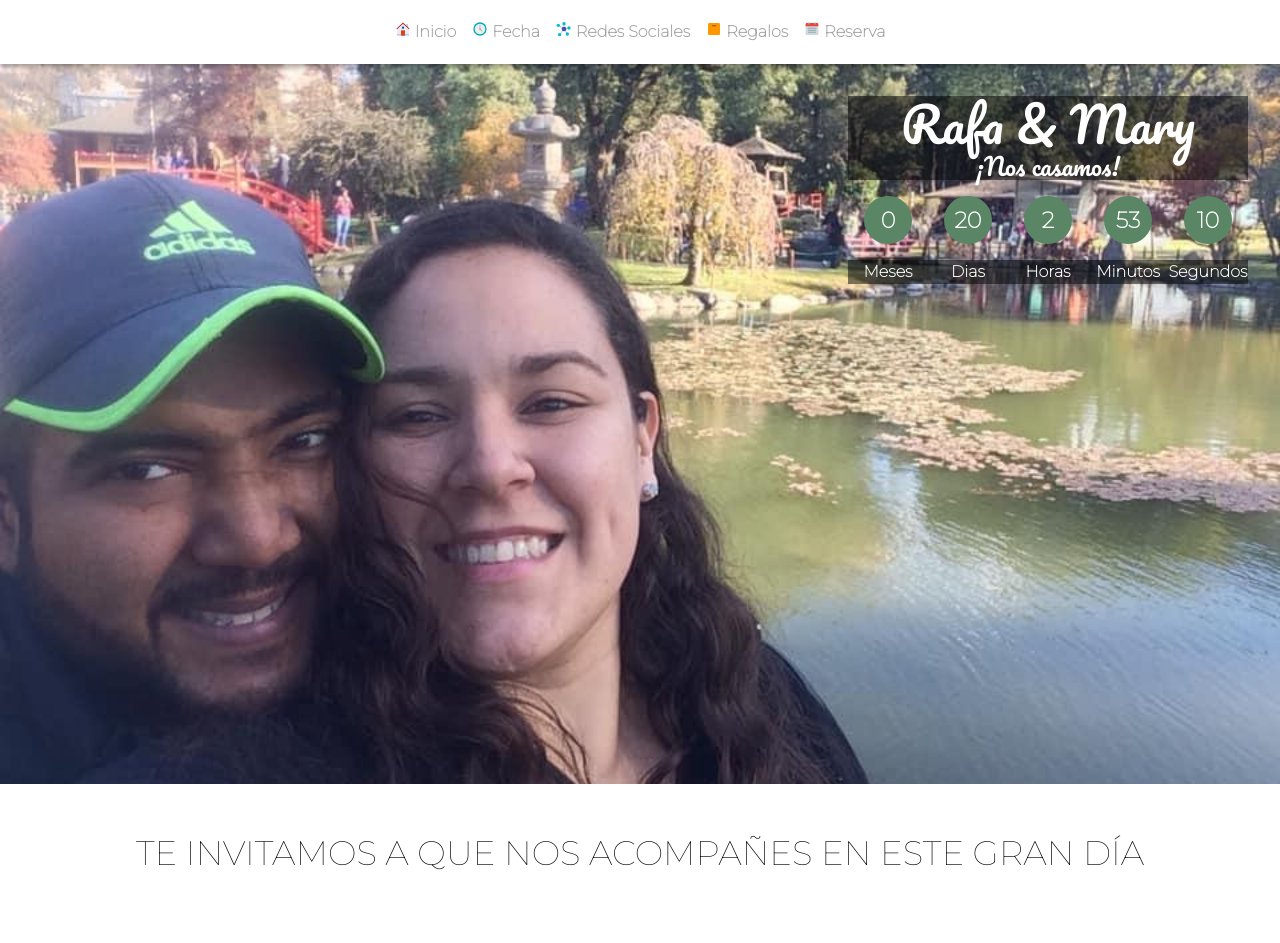
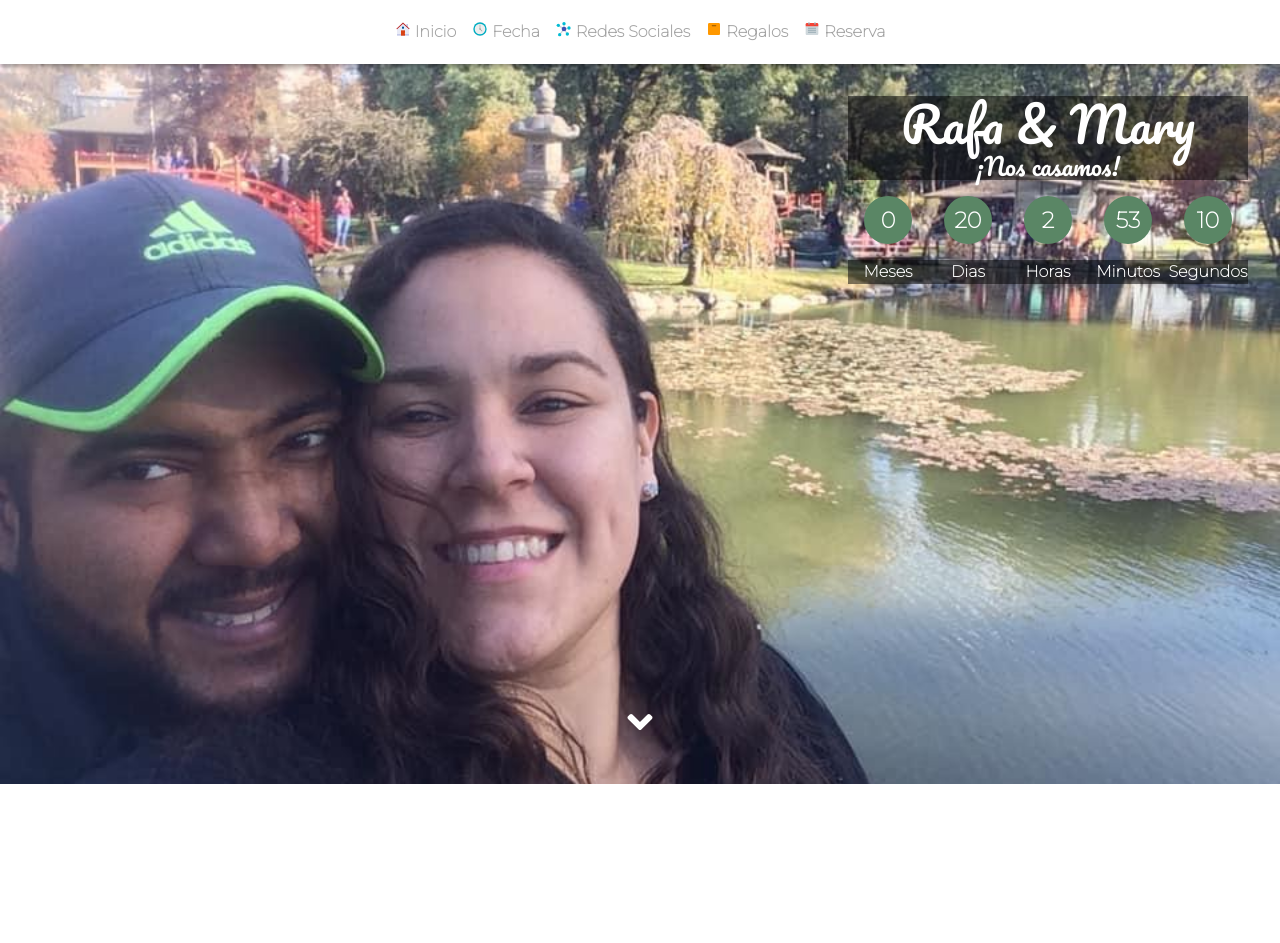
Before and after one commit to Codereggs/webPageMatrimonial, a React (Create React App) app: page / in a window 1280 px wide. Shown: the top 943 px of the page. Built offline with nearby package versions, Linux system fonts and the light colour scheme.

Commit message:
fixing css details and fix link scroll behavior

```diff
--- a/src/App.css
+++ b/src/App.css
@@ -1,5 +1,5 @@
 .inicio {
-  height: 90vh;
+  min-height: 80vh;
   background-image: url(./Assets/rafamary.jpg);
   background-size: cover;
   background-repeat: no-repeat;
@@ -8,7 +8,7 @@
   display: flex;
   flex-direction: column;
   align-items: center;
-  justify-content: flex-start;
+  justify-content: space-between;
 }
 
 .inicioData {
@@ -28,6 +28,20 @@
   margin: 0;
 }
 
+.dArrow {
+  font-size: 2.5em;
+  align-self: center;
+  color: #fff;
+  font-family: "Monserrat";
+  margin-bottom: 2rem;
+}
+
+.dArrowLink:visited {
+  opacity: 1;
+}
+.dArrowLink:active {
+  opacity: 0.5;
+}
 /*----Temporizador----*/
 .temporizador {
   display: flex;
@@ -51,6 +65,8 @@
   .inicio {
     background-position: 0rem -10rem;
     align-items: flex-end;
+    justify-content: space-between;
+    min-height: 90vh;
   }
   .inicioData {
     margin-right: 2rem;
@@ -66,6 +82,10 @@
     margin: 0;
   }
 
+  .dArrow:hover {
+    opacity: 0.5;
+  }
+
   /*----Temporizador----*/
   .tempObj {
     margin: 1rem;
--- a/src/Components/Fecha.js
+++ b/src/Components/Fecha.js
@@ -10,7 +10,11 @@ const Fecha = () => {
       <Typography
         variant={"h4"}
         align="center"
-        style={{ marginTop: "3rem", fontFamily: "Montserrat" }}
+        style={{
+          marginTop: "3rem",
+          fontFamily: "Montserrat",
+          paddingTop: "110px",
+        }}
       >
         TE INVITAMOS A QUE NOS ACOMPAÑES EN ESTE GRAN DÍA
       </Typography>
@@ -21,7 +25,7 @@ const Fecha = () => {
         localidad="Parroquia Santa María"
         fecha="11 de Diciembre - 17 hrs."
         direccion="Av. La Plata 286"
-        gmapsdir="https://www.google.com.ar/maps/place/Av.+La+Plata+216,+C1184+CABA/@-34.6174151,-58.4306926,17z/data=!3m1!4b1!4m5!3m4!1s0x95bcca44cd2766a3:0xda5dc172cdf60528!8m2!3d-34.6174195!4d-58.4285039"
+        gmapsdir="https://www.google.com.ar/maps/place/Av.+La+Plata+286,+C1184+CABA/@-34.6180872,-58.4287399,19z/data=!3m1!4b1!4m5!3m4!1s0x95bcca5b28d8c90d:0xa4bf84b58531c4b0!8m2!3d-34.6180883!4d-58.4281927"
         whatsappdir="https://api.whatsapp.com/send?phone=541127601029&text=Hola!%20Felicidades%20por%20el%20compromiso,%20gracias%20por%20invitarme%20a%20la%20boda,%20te%20confirmo%20mi%20asistencia%20el%2011%20de%20Diciembre,%20para%20compartir%20con%20ustedes%20este%20momento%20tan%20especial."
       />
       <FechaCards
--- a/src/Components/Inicio.js
+++ b/src/Components/Inicio.js
@@ -1,5 +1,6 @@
-import { Typography } from "@mui/material";
+import { Link, Typography } from "@mui/material";
 import { Temporizador } from "./ReactTemporizador";
+import { FaAngleDown } from "react-icons/fa";
 
 const Inicio = () => {
   const style = { backgroundColor: "rgba(0,0,0, 0.5)" };
@@ -15,6 +16,20 @@ const Inicio = () => {
         </Typography>
         <Temporizador />
       </div>
+      <div className="dArrow">
+        <Link
+          onClick={() => {
+            document
+              .getElementById("fecha")
+              .scrollIntoView({ behavior: "smooth" });
+          }}
+          underline="none"
+          className="dArrowLink"
+          color="#fff"
+        >
+          <FaAngleDown />
+        </Link>
+      </div>
     </div>
   );
 };
--- a/src/Components/Nav.js
+++ b/src/Components/Nav.js
@@ -50,7 +50,7 @@ export default function NavBar() {
           <Link
             onClick={() => {
               document
-                .getElementById("inicio")
+                .getElementById("toolbar")
                 .scrollIntoView({ behavior: "smooth" });
             }}
             component="button"
@@ -129,7 +129,7 @@ export default function NavBar() {
           </Link>
         </Toolbar>
       </AppBar>
-      <Toolbar />
+      <Toolbar id="toolbar" />
     </Box>
   );
 }
--- a/src/Components/Regalos.css
+++ b/src/Components/Regalos.css
@@ -3,11 +3,10 @@
   display: flex;
   flex-direction: column;
   align-items: center;
-  justify-content: space-evenly;
+  justify-content: center;
   text-align: center;
 }
 
 .giftIcon {
-  font-size: 7em;
-  color: #5a8665;
+  width: 16rem;
 }
--- a/src/Components/Regalos.js
+++ b/src/Components/Regalos.js
@@ -1,6 +1,6 @@
 import { Container, Typography } from "@mui/material";
-import { GrGift } from "react-icons/gr";
 import useMediaQuery from "@mui/material/useMediaQuery";
+import regalos from "../Assets/regalosP.png";
 import "./Regalos.css";
 
 const Regalos = () => {
@@ -11,7 +11,7 @@ const Regalos = () => {
   let res = xl ? "h3" : lg ? "h4" : md ? "h5" : xs ? "h5" : null;
   return (
     <section className="regalos" id="regalos">
-      <GrGift className="giftIcon" />
+      <img src={regalos} alt="regalos" className="giftIcon" />
       <Container>
         <Typography variant={res} color="#f87c5a">
           Lo más importante para nosotros es tu presencia en este día
```
Also changed, not shown: src/Assets/regalos.svg (added), src/Assets/regalosP.png (added).
